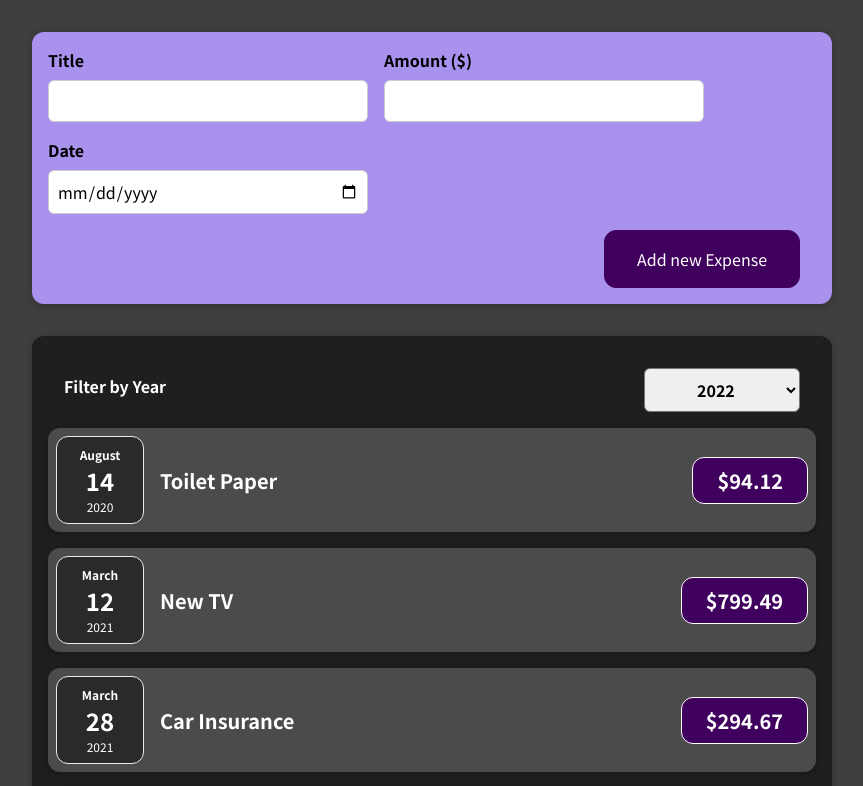
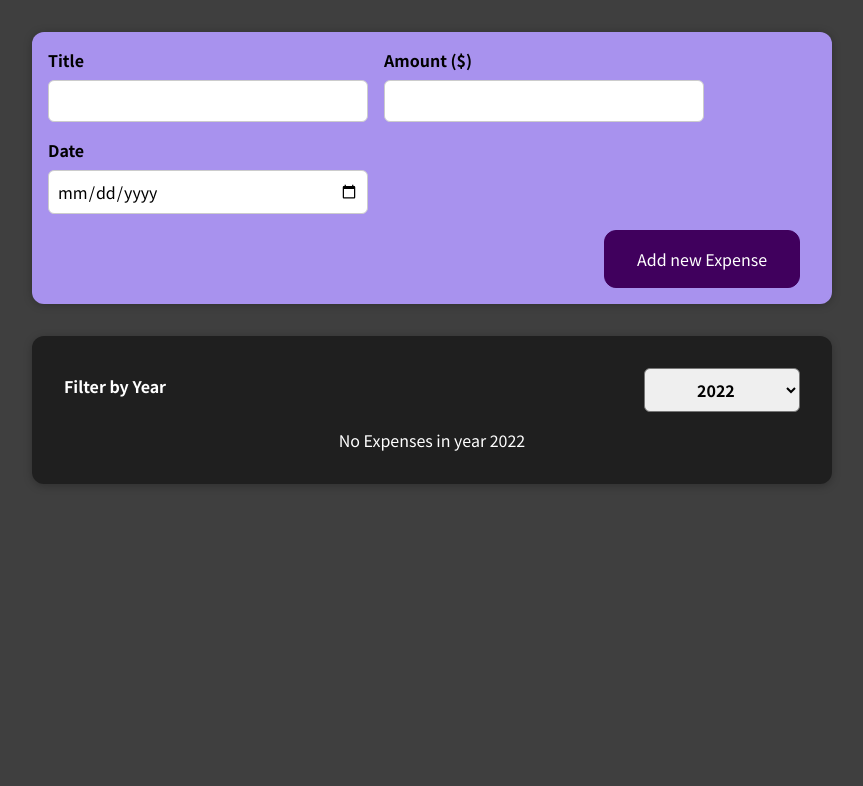
Before and after one commit to mb-awan/react-formik-by-codeevolution, a React (Create React App) app: page / in a window 1280 px wide. Shown: the top 786 px of the page, without its empty margins (208-1071 px from the left). Built offline with nearby package versions, Linux system fonts and the light colour scheme.

Commit message:
mod#5 => completed assignment 1

```diff
--- a/src/components/Expenses/Expenses.js
+++ b/src/components/Expenses/Expenses.js
@@ -9,10 +9,23 @@ export const Expenses = (props) => {
     const FilterChangeHandler = year => {
         setFilteredYear(year);
     }
+    const filteredExpenses = props.items.filter(expense =>
+        expense.date.getFullYear().toString() === filteredYear
+    );
+
+    let expensesContent = <p style={{color:"white", textAlign: "center"}}>No Expenses in year {filteredYear}</p>;
+    filteredExpenses.length && (expensesContent = filteredExpenses.map(expense =>
+        <ExpenseItem
+            key={expense.id}
+            title={expense.title}
+            amount={expense.amount}
+            date={expense.date}
+        />));
+
     return (
         <Card className="expenses">
             <ExpenseFilter selectedYear = {filteredYear} onChangeFilter = {FilterChangeHandler}/>
-            {props.items.map(expense => <ExpenseItem key={expense.id} title={expense.title} amount={expense.amount} date={expense.date}/>)}
+            { expensesContent }
         </Card>
     )
 }
```
